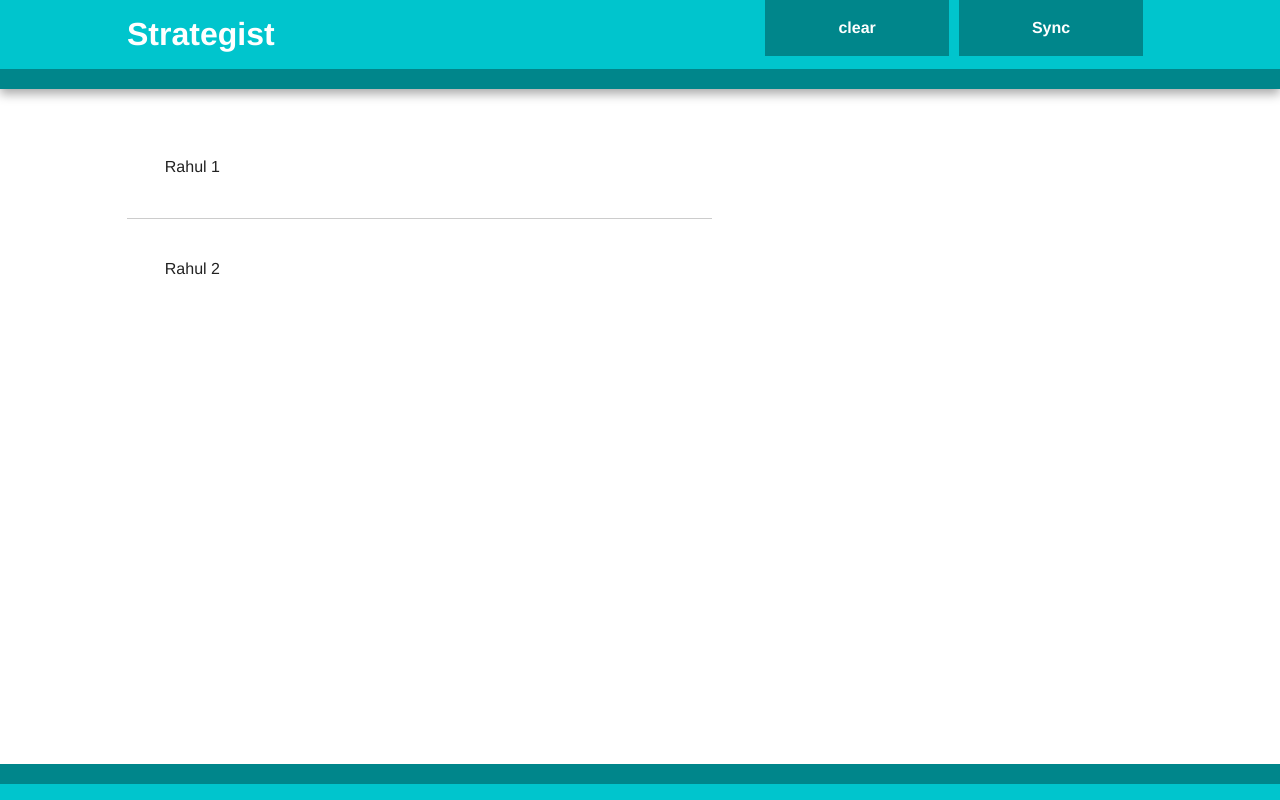
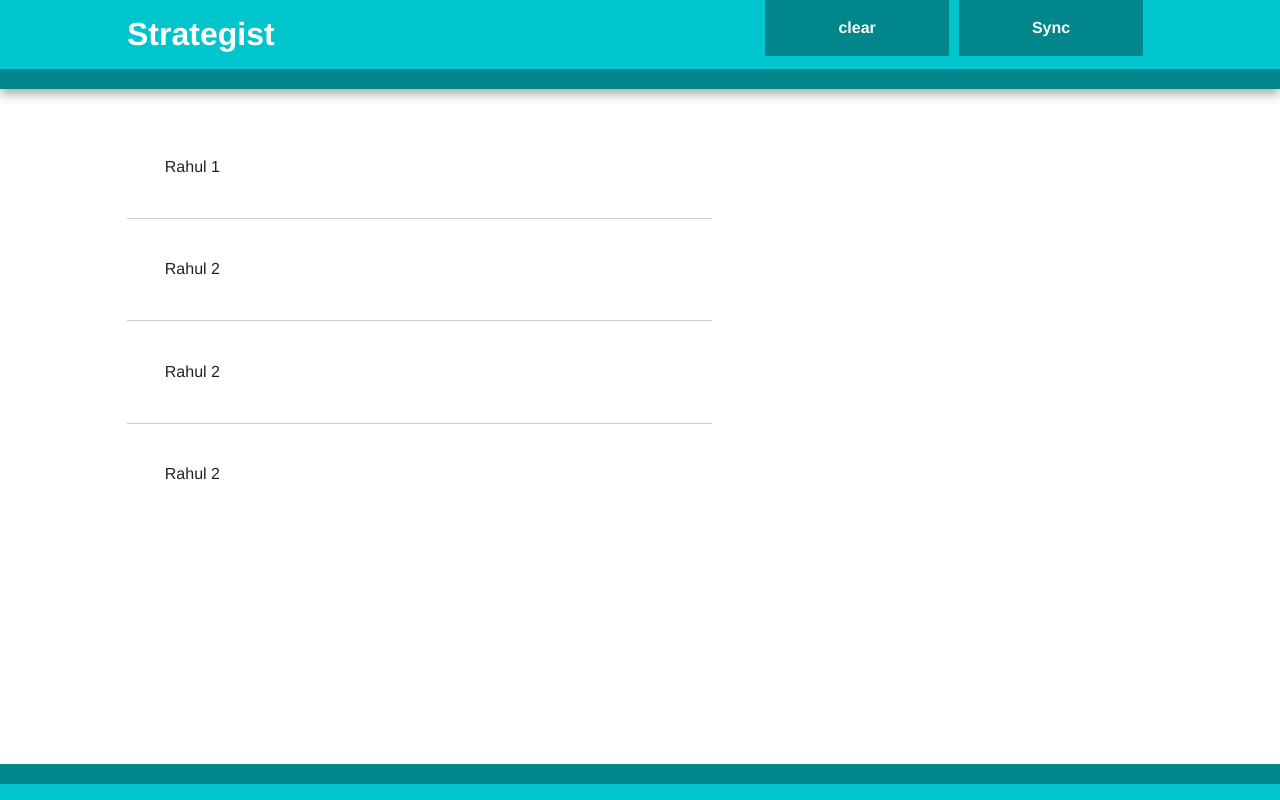
Before and after one commit to Rahulkumar57/thestrategist1, a plain HTML site: page initializr/index.html in a window 1280 px wide. Drawn offline with nearby package versions, Linux system fonts and the light colour scheme.

Commit message:
Update index.html

```diff
--- a/initializr/index.html
+++ b/initializr/index.html
@@ -40,6 +40,8 @@
   <ul>
                         <li>Rahul 1</li>
                         <li>Rahul 2</li>
+                        <li>Rahul 2</li>
+                        <li>Rahul 2</li>
 
                     </ul>
 </article>
```
